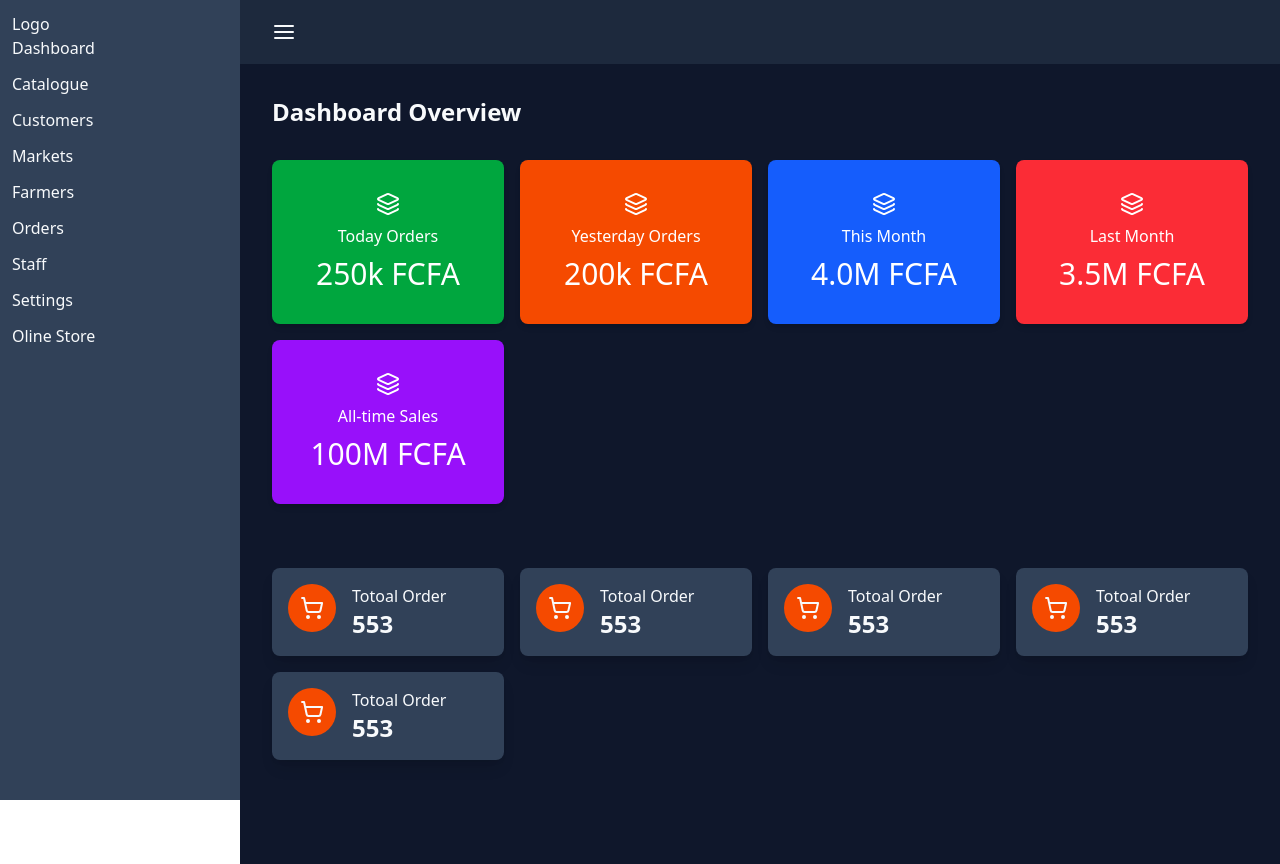
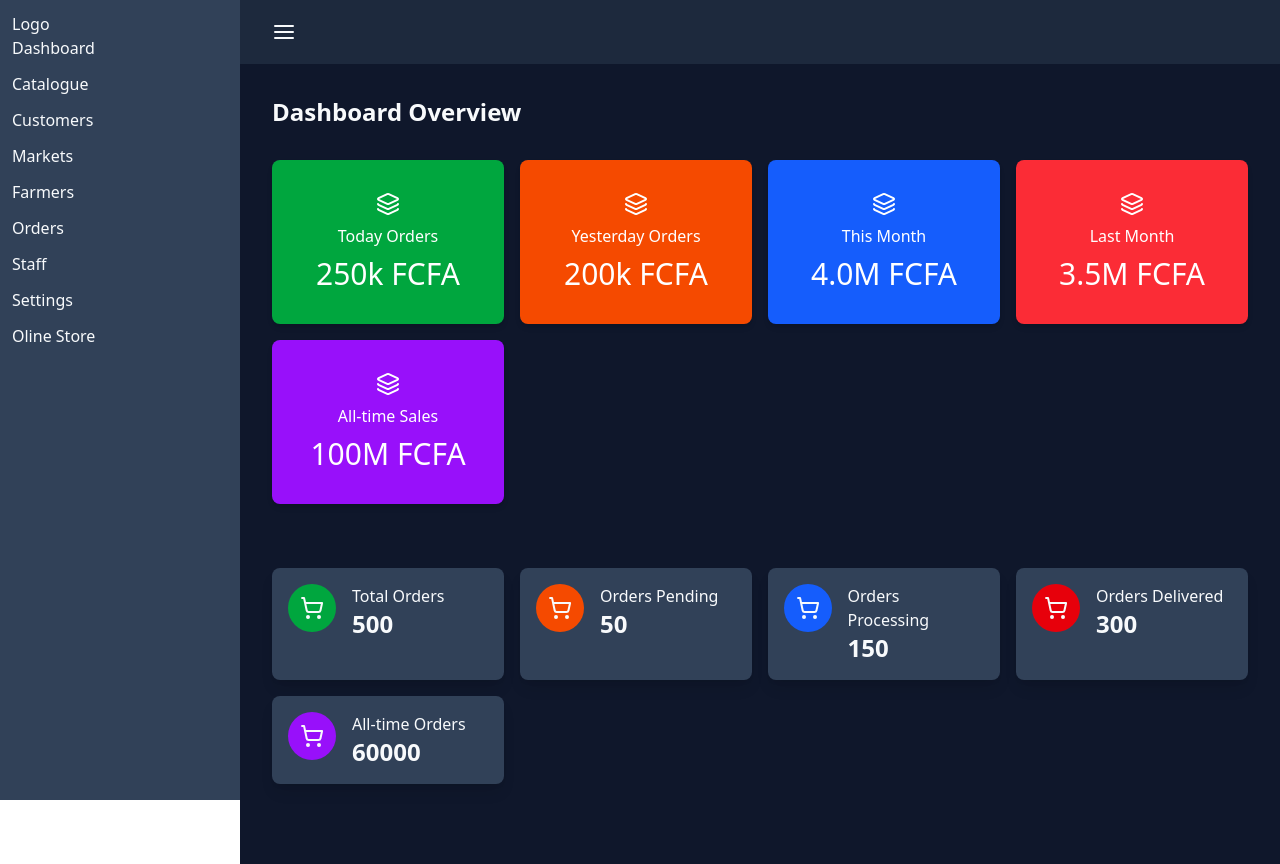
Before and after one commit to Sundze7/multivendor, a Next.js app: page /dashboard in a window 1280 px wide. Built offline with nearby package versions, Linux system fonts and the light colour scheme.

Commit message:
small cards

```diff
--- a/src/components/back-office/cards/SmallCard.jsx
+++ b/src/components/back-office/cards/SmallCard.jsx
@@ -1,16 +1,19 @@
 import { ShoppingCart } from "lucide-react";
 
-export default function SmallCard() {
+export default function SmallCard({ data }) {
+  const { title, number, iconBg, icon: Icon } = data;
   return (
     <div className="rounded-lg shadow-lg bg bg-slate-700 p-4">
       <div className="flex space-x-4">
-        <div className="w-12 h-12 bg-orange-600 rounded-full flex items-center justify-center">
+        <div
+          className={`w-12 h-12 ${iconBg} rounded-full flex items-center justify-center`}
+        >
           <ShoppingCart />
         </div>
 
         <div className="">
-          <p>Totoal Order</p>
-          <h3 className="text-2xl font-bold">553</h3>
+          <p>{title}</p>
+          <h3 className="text-2xl font-bold">{number}</h3>
         </div>
       </div>
     </div>
--- a/src/components/back-office/cards/SmallCards.jsx
+++ b/src/components/back-office/cards/SmallCards.jsx
@@ -1,37 +1,43 @@
+import { CheckCheck, Loader2, RefreshCcw, ShoppingCart } from "lucide-react";
 import SmallCard from "./SmallCard";
 
 export default function SmallCards() {
-  const orderStats = [
+  const orderStatus = [
     {
-      period: "Today Orders",
-      sales: "250k",
-      color: "bg-green-600 ",
+      title: "Total Orders",
+      number: 500,
+      icon: ShoppingCart,
+      iconBg: "bg-green-600 ",
     },
     {
-      period: "Yesterday Orders",
-      sales: "200k",
-      color: "bg-orange-600 ",
+      title: "Orders Pending",
+      number: 50,
+      icon: Loader2,
+      iconBg: "bg-orange-600 ",
     },
     {
-      period: "This Month",
-      sales: "4.0M",
-      color: "bg-blue-600 ",
+      title: "Orders Processing",
+      number: 150,
+      icon: RefreshCcw,
+      iconBg: "bg-blue-600 ",
     },
     {
-      period: "Last Month",
-      sales: "3.5M",
-      color: "bg-red-600",
+      title: "Orders Delivered",
+      number: 300,
+      icon: CheckCheck,
+      iconBg: "bg-red-600",
     },
     {
-      period: "All-time Sales",
-      sales: "100M",
-      color: "bg-purple-600  ",
+      title: "All-time Orders",
+      number: 60000,
+      icon: ShoppingCart,
+      iconBg: "bg-purple-600  ",
     },
   ];
   return (
     <div className="grid grid-cols-1 sm:grid-cols-2 md:grid-cols-3 lg:grid-cols-4 gap-4 py-8">
-      {orderStats.map((item, i) => {
-        return <SmallCard />;
+      {orderStatus.map((data, i) => {
+        return <SmallCard data={data} key={i} />;
       })}
     </div>
   );
--- /dev/null
+++ b/src/components/back-office/charts/DashboardCharts.jsx
@@ -0,0 +1,3 @@
+export default function DashboardCharts() {
+  return <div>DashboardCharts</div>;
+}
```
